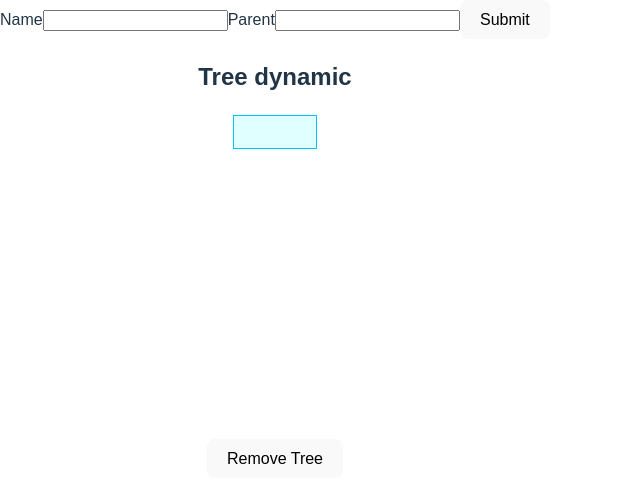
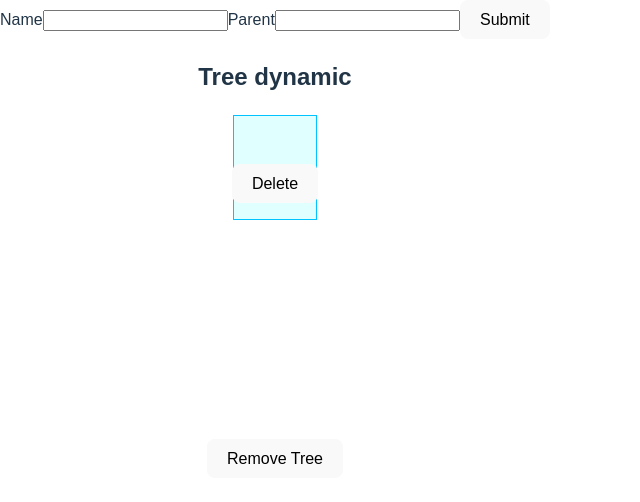
Before and after one commit to Firet/recursive-tree, a React (Vite) app: page / in a window 1280 px wide. Shown: the top 502 px of the page, without its empty margins (0-640 px from the left). Built offline with nearby package versions, Linux system fonts and the light colour scheme.

Commit message:
Add node deletion feature

```diff
--- a/src/App.jsx
+++ b/src/App.jsx
@@ -4,6 +4,7 @@ import Form from "./components/Form";
 import { findNodeOriginal } from "./helpers/findNodeOriginal";
 import "./styles.css";
 import useLocalStorage from "./hooks/useLocalStorage";
+import { findNodeAndDelete } from "./helpers/findNodeAndDelete";
 
 // The dynamic tree takes user input from the form and adds it to state
 export default function App() {
@@ -47,6 +48,16 @@ export default function App() {
 
   function handleRemoveTree() {
     setNewData([]);
+    setTreeInLocalStorage([]);
+  }
+
+  function deleteNode(node) {
+    console.log("remove", node);
+    let currentData = newData[0];
+    const afterDeleteData = findNodeAndDelete(node, currentData);
+    console.log("after Delete", afterDeleteData);
+    setNewData(afterDeleteData);
+    setTreeInLocalStorage(afterDeleteData);
   }
 
   return (
@@ -54,7 +65,7 @@ export default function App() {
       <Form handleSubmit={handleSubmitOriginal} />
       <section className="dynamic">
         <h2>Tree dynamic</h2>
-        <Tree dynamicData={newData} />
+        <Tree dynamicData={newData} deleteNode={deleteNode} />
       </section>
       <div>
         {/* <p> new data[0].name es: {newData[0]?.name}</p>
--- a/src/components/ListItem.jsx
+++ b/src/components/ListItem.jsx
@@ -1,7 +1,7 @@
 import React from "react";
 
 export default function ListItem(props) {
-  const { item, level } = props;
+  const { item, level, deleteNode } = props;
   console.log("%cInside Listitem", "color: purple", item);
   return (
     <article
@@ -10,7 +10,10 @@ export default function ListItem(props) {
         marginTop: 30 * level + "px"
       }}
     >
-      {item.name}
+      <p>
+        {item.name}
+      </p>
+      <button onClick={() => deleteNode(item.name)}>Delete</button>
     </article>
   );
 }
--- a/src/components/Tree.jsx
+++ b/src/components/Tree.jsx
@@ -2,7 +2,7 @@ import React from "react";
 import ListItem from "./ListItem";
 
 export default function Tree(props) {
-  const { dynamicData, level = 0 } = props;
+  const { dynamicData, level = 0, deleteNode } = props;
   console.log("%cinside tree", "color: red", dynamicData, "level", level);
   if (!dynamicData || !dynamicData.length) return null;
 
@@ -10,8 +10,8 @@ export default function Tree(props) {
     <div className="level-wrapper">
       {dynamicData.map((item) => (
         <div id={item.name} className="item" key={item.name}>
-          <ListItem item={item} level={level} />
-          <Tree dynamicData={item.children} level={level + 1} />
+          <ListItem item={item} level={level} deleteNode={deleteNode} />
+          <Tree dynamicData={item.children} level={level + 1} deleteNode={deleteNode} />
         </div>
       ))}
     </div>
--- /dev/null
+++ b/src/helpers/findNodeAndDelete.js
@@ -0,0 +1,20 @@
+export function findNodeAndDelete(nodeName, parentNode) {
+    // removing the root node will remove all the allChildren, so we start over
+    console.log("delete nodeName", nodeName, "parentNode", parentNode);
+    if (parentNode.parent === null && parentNode.name === nodeName) {
+      console.log("parent node deleting");
+      return [];
+    }
+    // we need to inspect inside the allChildren array to find the correct node
+    else {
+      console.log("deleting some other node");
+      for (let i = 0; i < parentNode.children.length; i += 1) {
+        if (parentNode.children[i].name === nodeName) {
+          parentNode.children.splice(i, 1);
+        } else {
+          findNodeAndDelete(nodeName, parentNode.children[i]);
+        }
+      }
+    }
+    return [parentNode];
+  }
```
Also changed, not shown: src/helpers/findNodeOriginal.js (line endings or trailing spaces).
